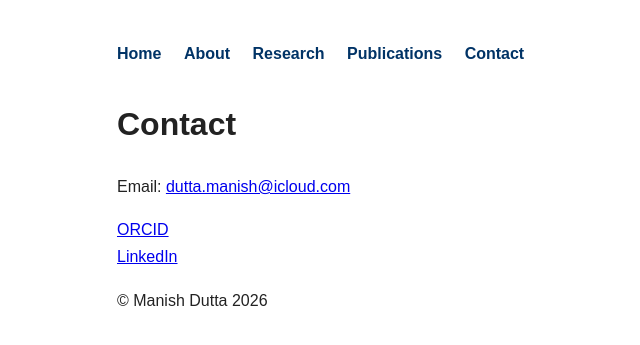
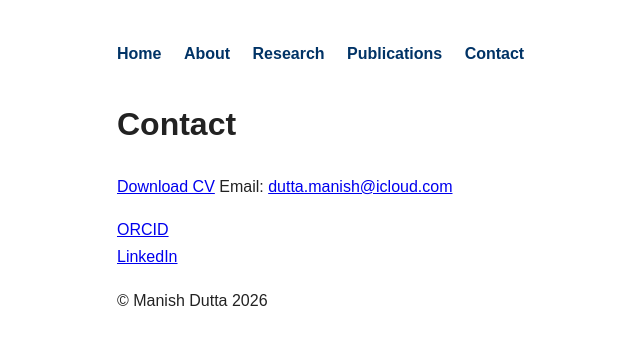
Before and after one commit to themanishdutta/themanishdutta, a Jekyll site: the page built from contact.md, in a window 1280 px wide. Shown: the top 345 px of the page, without its empty margins (98-738 px from the left). Built offline with Jekyll 4.4.1, drawn with Linux system fonts in a browser that asks for light colours.

Commit message:
Update contact.md

```diff
--- a/contact.md
+++ b/contact.md
@@ -4,7 +4,7 @@ title: Contact
 ---
 
 # Contact
-
+[Download CV](/files/CV_Manish_Dutta.pdf)
 Email: [dutta.manish@icloud.com](mailto:dutta.manish@icloud.com)
 
 [ORCID](https://orcid.org/0009-0004-6464-3600)
```
